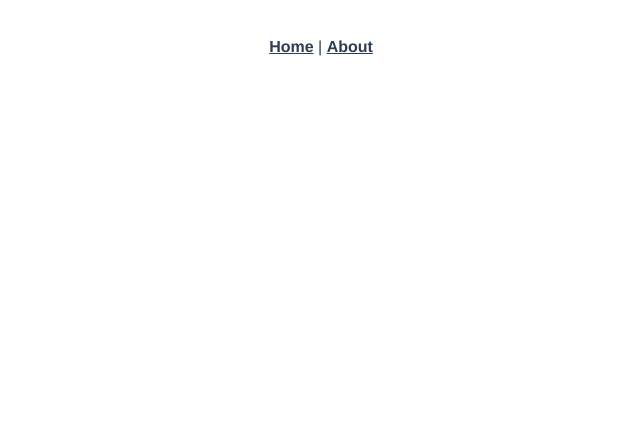
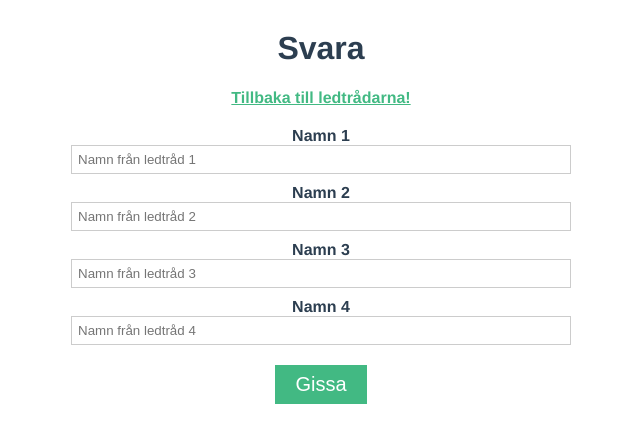
Before and after one commit to nordenmark/clues, a Vue app: page /answer in a window 1280 px wide. Shown: the top 442 px of the page, without its empty margins (319-959 px from the left). Built offline with nearby package versions, Linux system fonts and the light colour scheme.

Commit message:
Basic stuff

```diff
--- a/postcss.config.js
+++ b/postcss.config.js
@@ -1,5 +1,5 @@
 module.exports = {
   plugins: {
-    autoprefixer: {}
-  }
+    autoprefixer: {},
+  },
 };
--- a/public/index.html
+++ b/public/index.html
@@ -5,7 +5,7 @@
     <meta http-equiv="X-UA-Compatible" content="IE=edge">
     <meta name="viewport" content="width=device-width,initial-scale=1.0">
     <link rel="icon" href="<%= BASE_URL %>favicon.ico">
-    <title>clues</title>
+    <title>Clues</title>
   </head>
   <body>
     <noscript>
--- a/src/App.vue
+++ b/src/App.vue
@@ -1,32 +1,43 @@
 <template>
   <div id="app">
-    <div id="nav">
-      <router-link to="/">Home</router-link> |
-      <router-link to="/about">About</router-link>
-    </div>
     <router-view />
   </div>
 </template>
 
 <style lang="scss">
+*,
+*::before,
+*::after {
+  margin: 0;
+  padding: 0;
+  box-sizing: border-box;
+}
+
 #app {
-  font-family: "Avenir", Helvetica, Arial, sans-serif;
+  font-family: 'Avenir', Helvetica, Arial, sans-serif;
   -webkit-font-smoothing: antialiased;
   -moz-osx-font-smoothing: grayscale;
   text-align: center;
   color: #2c3e50;
+  max-width: 500px;
+  width: 90%;
+  margin: 0 auto;
+  padding-top: 30px;
 }
 
-#nav {
-  padding: 30px;
+h1 {
+  margin-bottom: 0.7em;
+}
 
-  a {
-    font-weight: bold;
-    color: #2c3e50;
+a {
+  color: #42b983;
+  font-weight: bold;
+}
+p {
+  margin-bottom: 10px;
 
-    &.router-link-exact-active {
-      color: #42b983;
-    }
+  &:last-child {
+    margin-bottom: 0;
   }
 }
 </style>
--- /dev/null
+++ b/src/clues.js
@@ -0,0 +1,8 @@
+export const clues = [
+  {
+    steps: [],
+  },
+  {},
+  {},
+  {},
+];
--- a/src/components/HelloWorld.vue
+++ /dev/null
@@ -1,138 +0,0 @@
-<template>
-  <div class="hello">
-    <h1>{{ msg }}</h1>
-    <p>
-      For a guide and recipes on how to configure / customize this project,<br />
-      check out the
-      <a href="https://cli.vuejs.org" target="_blank" rel="noopener"
-        >vue-cli documentation</a
-      >.
-    </p>
-    <h3>Installed CLI Plugins</h3>
-    <ul>
-      <li>
-        <a
-          href="https://github.com/vuejs/vue-cli/tree/dev/packages/%40vue/cli-plugin-babel"
-          target="_blank"
-          rel="noopener"
-          >babel</a
-        >
-      </li>
-      <li>
-        <a
-          href="https://github.com/vuejs/vue-cli/tree/dev/packages/%40vue/cli-plugin-typescript"
-          target="_blank"
-          rel="noopener"
-          >typescript</a
-        >
-      </li>
-      <li>
-        <a
-          href="https://github.com/vuejs/vue-cli/tree/dev/packages/%40vue/cli-plugin-router"
-          target="_blank"
-          rel="noopener"
-          >router</a
-        >
-      </li>
-      <li>
-        <a
-          href="https://github.com/vuejs/vue-cli/tree/dev/packages/%40vue/cli-plugin-vuex"
-          target="_blank"
-          rel="noopener"
-          >vuex</a
-        >
-      </li>
-      <li>
-        <a
-          href="https://github.com/vuejs/vue-cli/tree/dev/packages/%40vue/cli-plugin-eslint"
-          target="_blank"
-          rel="noopener"
-          >eslint</a
-        >
-      </li>
-    </ul>
-    <h3>Essential Links</h3>
-    <ul>
-      <li>
-        <a href="https://vuejs.org" target="_blank" rel="noopener">Core Docs</a>
-      </li>
-      <li>
-        <a href="https://forum.vuejs.org" target="_blank" rel="noopener"
-          >Forum</a
-        >
-      </li>
-      <li>
-        <a href="https://chat.vuejs.org" target="_blank" rel="noopener"
-          >Community Chat</a
-        >
-      </li>
-      <li>
-        <a href="https://twitter.com/vuejs" target="_blank" rel="noopener"
-          >Twitter</a
-        >
-      </li>
-      <li>
-        <a href="https://news.vuejs.org" target="_blank" rel="noopener">News</a>
-      </li>
-    </ul>
-    <h3>Ecosystem</h3>
-    <ul>
-      <li>
-        <a href="https://router.vuejs.org" target="_blank" rel="noopener"
-          >vue-router</a
-        >
-      </li>
-      <li>
-        <a href="https://vuex.vuejs.org" target="_blank" rel="noopener">vuex</a>
-      </li>
-      <li>
-        <a
-          href="https://github.com/vuejs/vue-devtools#vue-devtools"
-          target="_blank"
-          rel="noopener"
-          >vue-devtools</a
-        >
-      </li>
-      <li>
-        <a href="https://vue-loader.vuejs.org" target="_blank" rel="noopener"
-          >vue-loader</a
-        >
-      </li>
-      <li>
-        <a
-          href="https://github.com/vuejs/awesome-vue"
-          target="_blank"
-          rel="noopener"
-          >awesome-vue</a
-        >
-      </li>
-    </ul>
-  </div>
-</template>
-
-<script lang="ts">
-import { Component, Prop, Vue } from "vue-property-decorator";
-
-@Component
-export default class HelloWorld extends Vue {
-  @Prop() private msg!: string;
-}
-</script>
-
-<!-- Add "scoped" attribute to limit CSS to this component only -->
-<style scoped lang="scss">
-h3 {
-  margin: 40px 0 0;
-}
-ul {
-  list-style-type: none;
-  padding: 0;
-}
-li {
-  display: inline-block;
-  margin: 0 10px;
-}
-a {
-  color: #42b983;
-}
-</style>
--- a/src/main.ts
+++ b/src/main.ts
@@ -1,12 +1,12 @@
-import Vue from "vue";
-import App from "./App.vue";
-import router from "./router";
-import store from "./store";
+import Vue from 'vue';
+import App from './App.vue';
+import router from './router';
+import store from './store';
 
 Vue.config.productionTip = false;
 
 new Vue({
   router,
   store,
-  render: h => h(App)
-}).$mount("#app");
+  render: h => h(App),
+}).$mount('#app');
--- a/src/router/index.ts
+++ b/src/router/index.ts
@@ -1,30 +1,32 @@
-import Vue from "vue";
-import VueRouter from "vue-router";
-import Home from "../views/Home.vue";
+import Vue from 'vue';
+import VueRouter from 'vue-router';
+import Home from '../views/Home.vue';
+import Person from '../views/Person.vue';
 
 Vue.use(VueRouter);
 
 const routes = [
   {
-    path: "/",
-    name: "home",
-    component: Home
+    path: '/',
+    name: 'home',
+    component: Home,
   },
+  { path: '/person/:id', name: 'person', component: Person },
   {
-    path: "/about",
-    name: "about",
+    path: '/answer',
+    name: 'answer',
     // route level code-splitting
     // this generates a separate chunk (about.[hash].js) for this route
     // which is lazy-loaded when the route is visited.
     component: () =>
-      import(/* webpackChunkName: "about" */ "../views/About.vue")
-  }
+      import(/* webpackChunkName: "about" */ '../views/Answer.vue'),
+  },
 ];
 
 const router = new VueRouter({
-  mode: "history",
+  mode: 'history',
   base: process.env.BASE_URL,
-  routes
+  routes,
 });
 
 export default router;
--- a/src/views/About.vue
+++ /dev/null
@@ -1,5 +0,0 @@
-<template>
-  <div class="about">
-    <h1>This is an about page</h1>
-  </div>
-</template>
--- /dev/null
+++ b/src/views/Answer.vue
@@ -0,0 +1,76 @@
+<template>
+  <div class="answer">
+    <h1>Svara</h1>
+
+    <router-link to="/" class="back">Tillbaka till ledtrådarna!</router-link>
+
+    <form @submit.prevent="submit()">
+      <p>
+        <label>Namn 1</label>
+        <input required v-model="names[0]" placeholder="Namn från ledtråd 1" />
+      </p>
+      <p>
+        <label>Namn 2</label>
+        <input required v-model="names[1]" placeholder="Namn från ledtråd 2" />
+      </p>
+      <p>
+        <label>Namn 3</label>
+        <input required v-model="names[2]" placeholder="Namn från ledtråd 3" />
+      </p>
+      <p>
+        <label>Namn 4</label>
+        <input required v-model="names[3]" placeholder="Namn från ledtråd 4" />
+      </p>
+      <p>
+        <button type="submit">Gissa</button>
+      </p>
+    </form>
+  </div>
+</template>
+
+<script lang="ts">
+import { Component, Prop, Vue } from 'vue-property-decorator';
+
+@Component
+export default class Answer extends Vue {
+  names: string[] = [];
+
+  submit(): void {
+    console.log(this.names);
+  }
+}
+</script>
+
+<!-- Add "scoped" attribute to limit CSS to this component only -->
+<style scoped lang="scss">
+.answer {
+  .back {
+    margin-bottom: 20px;
+    display: block;
+  }
+
+  p {
+    margin-bottom: 10px;
+    &:last-child {
+      margin-bottom: 0;
+      margin-top: 20px;
+    }
+  }
+  label {
+    font-weight: bold;
+    display: block;
+  }
+  input {
+    border: 1px solid #ccc;
+    padding: 6px;
+    width: 100%;
+  }
+  button {
+    background-color: #42b983;
+    color: white;
+    border: none;
+    font-size: 20px;
+    padding: 8px 20px;
+  }
+}
+</style>
--- a/src/views/Home.vue
+++ b/src/views/Home.vue
@@ -1,18 +1,47 @@
 <template>
   <div class="home">
-    <img alt="Vue logo" src="../assets/logo.png" />
-    <HelloWorld msg="Welcome to Your Vue.js App" />
+    <h1>Hitta personerna</h1>
+
+    <p>Nedan finner du fyra ledtrådar. Varje ledtråd leder till förnamnet på en person. När du hittat de fyra förnamnen kan du gå vidare.</p>
+
+    <p>Tryck på en ledtråd för att börja.</p>
+
+    <div class="clues">
+      <div v-for="index in clues" :key="index" class="clue">
+        <router-link
+          :to="{ name: 'person', params: { id: index }}"
+        >Ledtråd {{ parseInt(index, 10) + 1 }}</router-link>
+      </div>
+    </div>
+
+    <router-link to="/answer">Jag vet svaren, låt mig gissa!</router-link>
   </div>
 </template>
 
 <script>
-// @ is an alias to /src
-import HelloWorld from "@/components/HelloWorld.vue";
+import { clues } from '@/clues';
 
 export default {
-  name: "home",
-  components: {
-    HelloWorld
-  }
+  name: 'home',
+  data: () => {
+    return {
+      clues: Object.keys(clues),
+    };
+  },
 };
 </script>
+
+<style scoped lang="scss">
+.clues {
+  margin: 30px 0 40px 0;
+  .clue {
+    margin-bottom: 10px;
+    background-color: #42b983;
+    a {
+      color: white;
+      padding: 10px;
+      display: block;
+    }
+  }
+}
+</style>
--- /dev/null
+++ b/src/views/Person.vue
@@ -0,0 +1,31 @@
+<template>
+  <div class="person">
+    <h1>Ledtråd {{ number }}</h1>
+    <router-link to="/" class="back">Tillbaka till ledtrådarna!</router-link>
+    {{ clue }}
+  </div>
+</template>
+
+<script>
+import { clues } from '@/clues';
+
+export default {
+  name: 'person',
+  data() {
+    return {
+      clues: clues,
+    };
+  },
+  computed: {
+    index() {
+      return parseInt(this.$route.params.id, 10);
+    },
+    number() {
+      return this.index + 1;
+    },
+    clue() {
+      return this.clues[this.index];
+    },
+  },
+};
+</script>
--- /dev/null
+++ b/vue.config.js
@@ -0,0 +1,3 @@
+module.exports = {
+  publicPath: process.env.NODE_ENV === 'production' ? '/clues/' : '/',
+};
```
Also changed, not shown: 2 other files (tests, documents, lock files or other folders).
